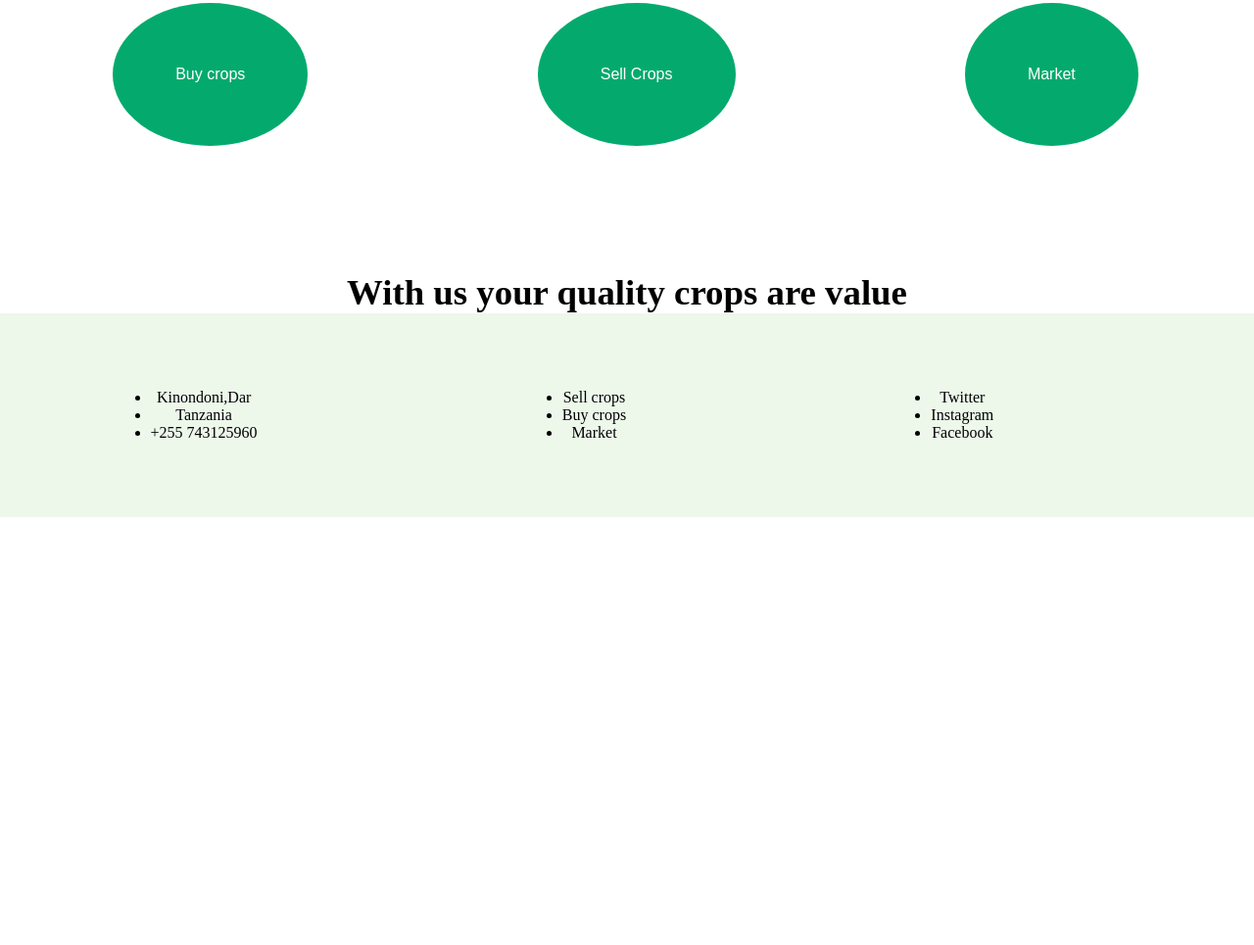
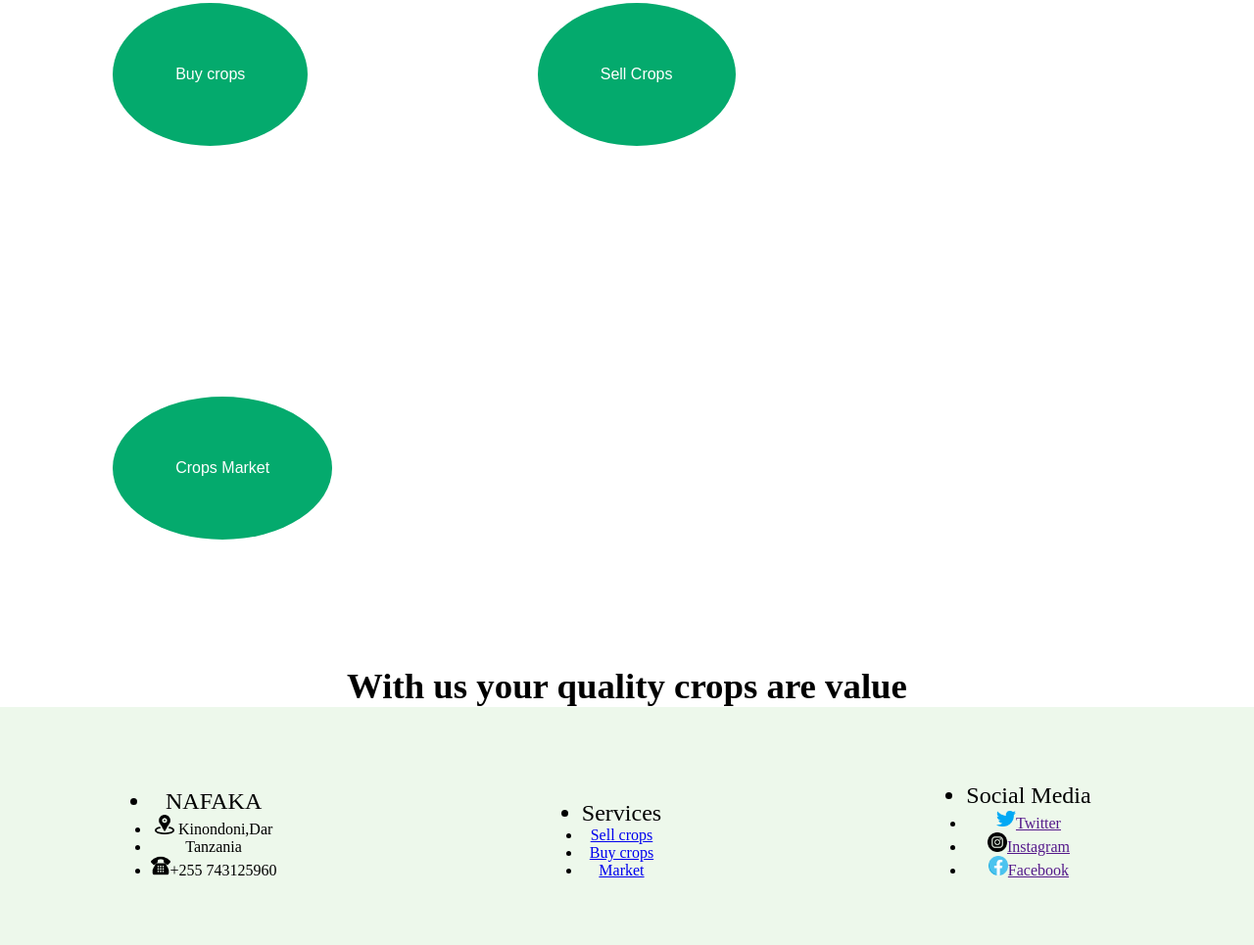
Before and after one commit to D0rcas/d0rcas.github.io, a plain HTML site: page index.html in a window 1280 px wide. Shown: the part 903-1868 px from the top of the page at 98% size. Before the commit the page ends 1431 px from the top, so only its background shows below. Drawn offline with Linux system fonts and the light colour scheme.

Commit message:
Update index.html

```diff
--- a/index.html
+++ b/index.html
@@ -6,9 +6,8 @@
 <head>
     <meta charset="UTF-8">
     <meta name="viewport" content="width=device-width, initial-scale=1.0">
-    <meta http-equiv="X-UA-Compatible" content="ie=edge">
     <link rel="stylesheet" href="index.css" />
-    <title>Nafaka</title>
+    <title>Navigation</title>
     <style>
 
     </style>
@@ -19,19 +18,13 @@
         <nav class="navbar">
         	<!--start nav-->
             <ul>
-		<li style="float:left; font-size:30px;"><a href="#"></a>NAFAKA</li>
+            	<li style="float:left; font-size:30px;"><a href="#"></a>NAFAKA</li>
                 <li><a href="#">Signup</a></li>
                 <li><a href="#">Login</a></li>
                 <li><a href="#">About</a></li>
                 <li><a href="#">Our Service</a></li>
                  <li><a href="#">Market</a></li>
                   <li><a href="#">Home</a></li>
-
-		     <!--
-                <div class="icon">
-                    <h1>NAFAKA</h1>
-                </div>
--->
             </ul>
             <!--end nav-->
         </nav>
@@ -58,7 +51,7 @@
 <!--	<h2 style="text-align: center;font-size: 130%;">This is our services</h2>-->
 <a href="#"><button class="button button5">Buy crops</button></a>
 <a href="#"><button class="button button5">Sell Crops</button></a>
-<a href="#"><button class="button button5">Market</button></a>
+<a href="#"><button class="button button5">Crops Market</button></a>
 <h2 style="text-align: center;font-size: 230%;">With us your quality crops are value</h2>
 </div>
 <!--option service ends-->
@@ -68,25 +61,28 @@
 <footer>
 <div id="location">
 	<ul>
-		<li>Kinondoni,Dar</li>
+		<li style="font-size: 150%;">NAFAKA</li>
+		<li><img src="image/icon/placeholder.png" height="20px" width="20px"> Kinondoni,Dar</li>
 		<li>Tanzania</li>
-		<li>+255 743125960</li>
+		<li><img src="image/icon/phone.png" height="20px" width="20px">+255 743125960</li>
 	</ul>
 </div>
 <div id="services">
 	<ul>
-		<li>Sell crops</li>
-		<li>Buy crops</li>
-		<li>Market</li>
+		<li style="font-size: 150%;">Services</li>
+		<li><a href="#">Sell crops</a></li>
+		<li><a href="#">Buy crops</a> </li>
+		<li><a href="#">Market</a> </li>
 	</ul>
 
 </div>
 <div id="contacts">
 	<ul>
-		<li>Twitter</li>
-		<li>Instagram</li>
-		<li>Facebook</li>
-	</ul>
+		<li style="font-size: 150%;">Social Media</li>
+		<li><a href=""><img src="image/icon/twitter.png" height="20px" width="20px">Twitter</a></li>
+		<li><a href=""><img src="image/icon/instagram.png" height="20px" width="20px">Instagram</a></li>
+		<li><a href=""><img src="image/icon/facebook-logo.png" height="20px" width="20px">Facebook</a></li>
+		</ul>
 
 </div>
 </footer>
```
